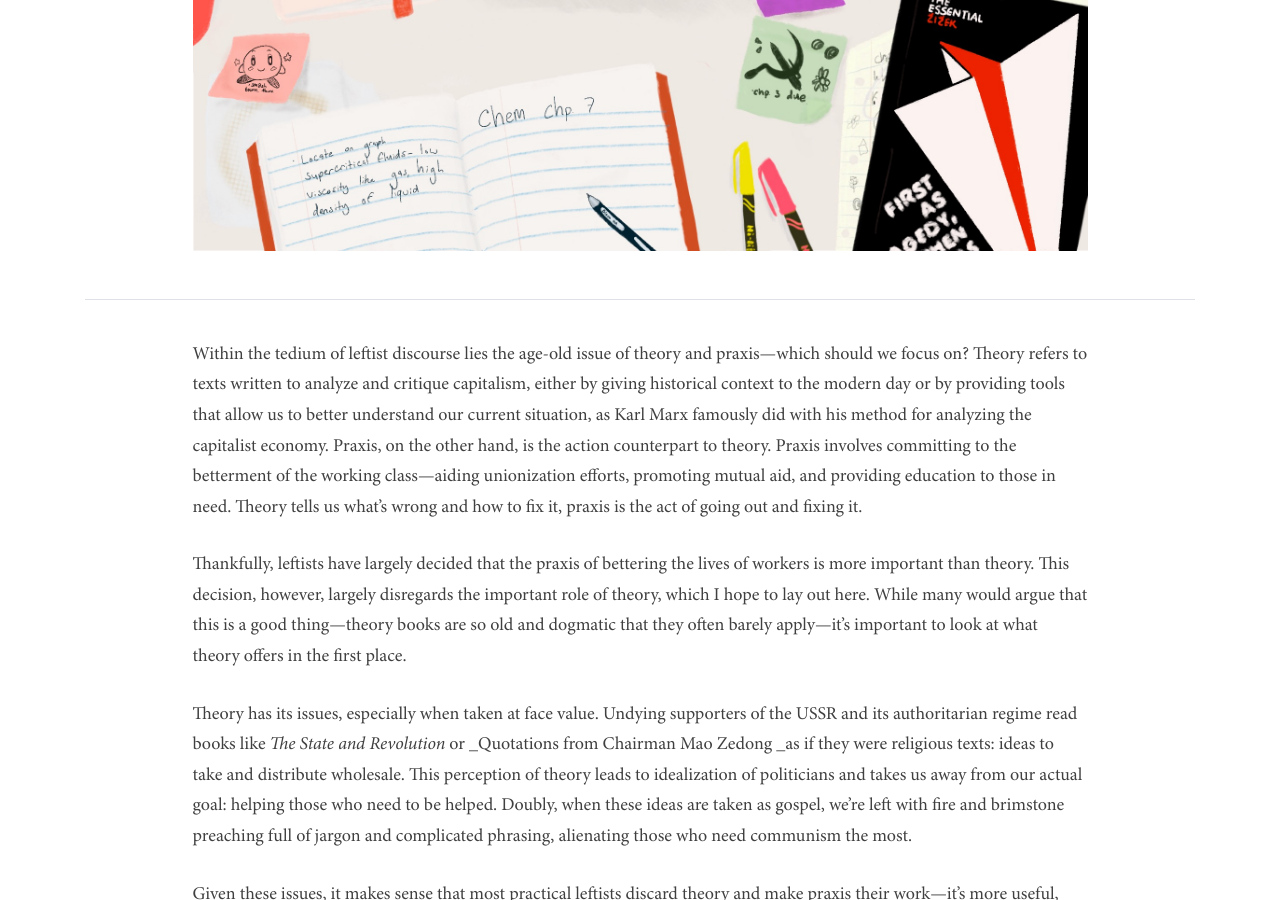
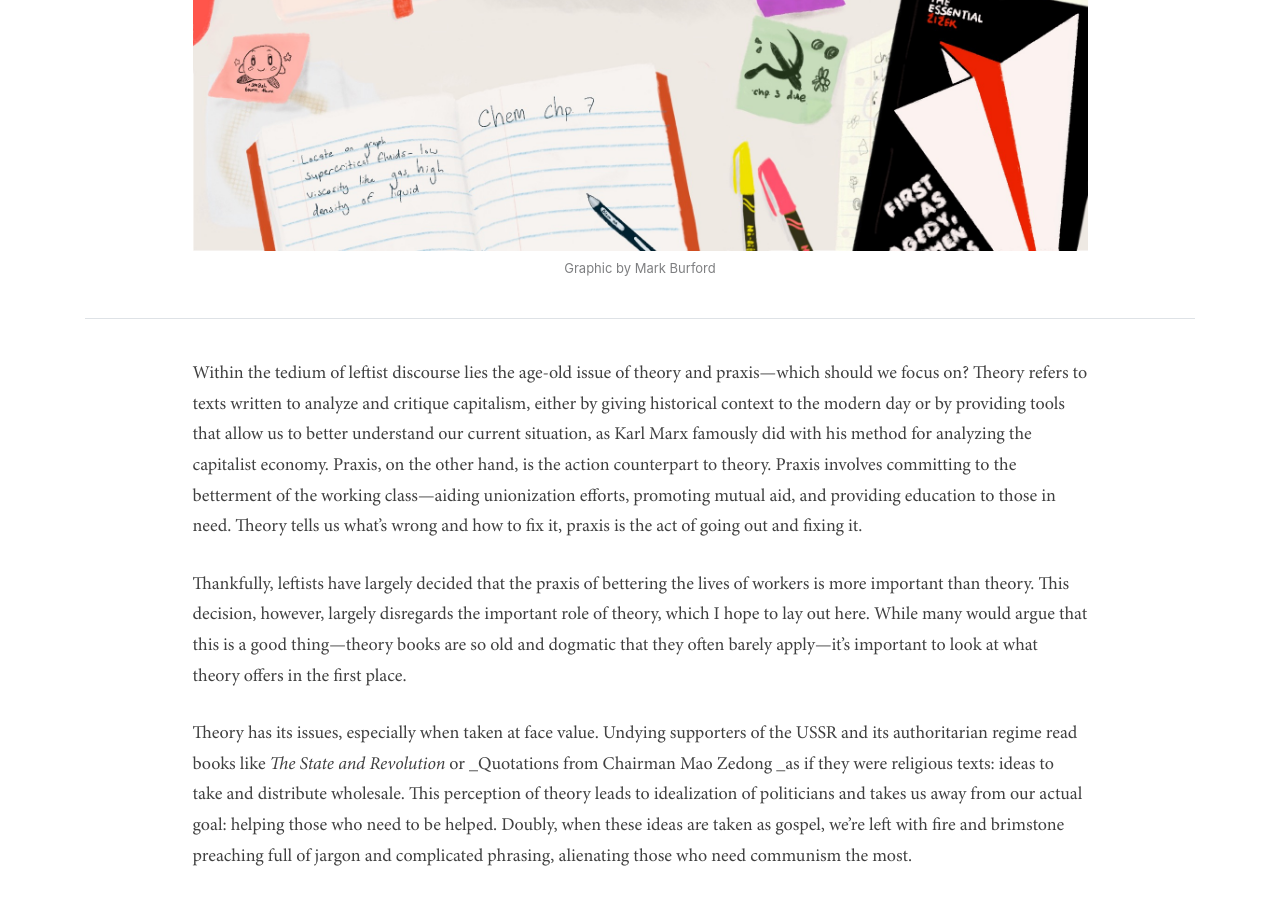
Before and after one commit to neuydsa/burningrose, a Jekyll site: the page built from _posts/2021-11-10-how-theory-affects-real-world.md, in a window 1280 px wide and 900 px high, scrolled down 877 px. Built offline with Jekyll 4.4.1, drawn with Linux system fonts in a browser that asks for light colours; some of the changed text lies outside the part shown.

Commit message:
Add attribution

```diff
--- a/_posts/2021-11-10-how-theory-affects-real-world.md
+++ b/_posts/2021-11-10-how-theory-affects-real-world.md
@@ -5,7 +5,7 @@ date:   2021-11-10 09:00:00 -0400
 categories: article world
 author: redhoffman
 cover: /assets/images/covers/how-theory-affects-real-world.jpg
-cover_caption: ""
+cover_caption: "Graphic by Mark Burford"
 tags: featured
 ---
 
@@ -18,6 +18,7 @@ Theory has its issues, especially when taken at face value. Undying supporters o
 Given these issues, it makes sense that most practical leftists discard theory and make praxis their work—it’s more useful, especially in the short term. So why would we ever need theory? The answer lies in the principle that an uneducated workforce is a subservient workforce. Sure, having a general understanding of communism or socialism works in the interim, but there's a limit to how far sentiment can take us. We need to collectively understand our goals as leftists—what policies to make, which paths to take, where we want to end up. Bringing socialist knowledge to people in the real world is itself a form of praxis.
 
 ![](/assets/images/article_images/theory-1.jpg)
+Graphic by Taylie Kawakami
 
 To read theory and use it in your analysis of the world is to better understand what you're dealing with and how to deal with it. For instance, a piece of theory such as _First as Tragedy, Then as Farce_ by Slavoj Žižek can help us examine how global events are portrayed and processed: first as a tragedy, and then as an exaggerated recreation. On top of this, it describes the inherent immoralities in the system that produces these issues. In talking about the 2008 financial crash and the subsequent billions of dollars that were thrown into the global banking system, Žižek points out that a comparable effort could have been made to address world hunger or poverty—after all, if it wasn’t possible, how did we tackle the economic crash?
 
```
